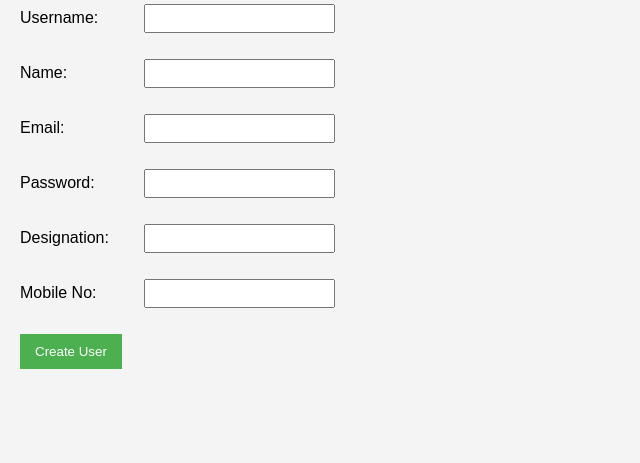
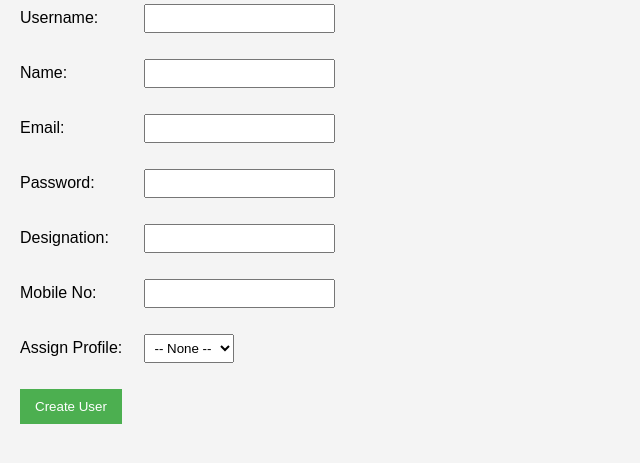
Before and after one commit to Yash7776/Nem-Models, a Django app: page / in a window 1280 px wide. Shown: the part 129-592 px from the top of the page, without its empty margins (0-640 px from the left). Run offline with Django 5.2, Linux system fonts and the light colour scheme.

Commit message:
When We Created New User It Will Ask Which Profile You Have To Allocate,At The Time User Creation,And Line Number Start From Zero

```diff
--- a/accounts/views.py
+++ b/accounts/views.py
@@ -56,6 +56,7 @@ def all_users(request):
     return render(request, 'accounts/all_users.html', {'rows': rows})
 
 def create_user(request):
+    profiles = Profile_header_all.objects.all()
     if request.method == 'POST':
         username = request.POST.get('username')
         name = request.POST.get('name')
@@ -63,8 +64,14 @@ def create_user(request):
         password = request.POST.get('password')
         designation = request.POST.get('designation')
         mobile_no = request.POST.get('mobile_no', '')
+        profile_id = request.POST.get('profile')
 
         user_id = User_header_all.get_or_assign_user_id(username)
+
+        # Set the profile directly on the initial row (line_no=0)
+        profile = None
+        if profile_id:
+            profile = get_object_or_404(Profile_header_all, profile_id=profile_id)
 
         user = User_header_all.objects.create(
             user_id=user_id,
@@ -75,11 +82,13 @@ def create_user(request):
             password=password,
             designation=designation,
             mobile_no=mobile_no,
-            profile=None,
+            profile=profile,  # Assign the profile directly here
             is_active=True
         )
+
         return redirect('accounts:user_detail', username=username)
-    return render(request, 'accounts/create_user.html')
+
+    return render(request, 'accounts/create_user.html', {'profiles': profiles})
 
 def edit_user(request, user_id):
     user = get_object_or_404(User_header_all, id=user_id)
--- a/templates/accounts/create_user.html
+++ b/templates/accounts/create_user.html
@@ -1,5 +1,5 @@
 {% extends 'base.html' %}
-{% block title %}Create User{% endblock %}
+{% block title %}Create New User{% endblock %}
 {% block content %}
 <h1>Create New User</h1>
 <form method="post">
@@ -11,11 +11,18 @@
     <p><label for="email">Email:</label>
     <input type="email" id="email" name="email"></p>
     <p><label for="password">Password:</label>
-    <input type="password" id="password" name="password" required></p>
+    <input típus="password" id="password" name="password" required></p>
     <p><label for="designation">Designation:</label>
     <input type="text" id="designation" name="designation" required></p>
     <p><label for="mobile_no">Mobile No:</label>
     <input type="text" id="mobile_no" name="mobile_no"></p>
+    <p><label for="profile">Assign Profile:</label>
+    <select id="profile" name="profile">
+        <option value="">-- None --</option>
+        {% for profile in profiles %}
+            <option value="{{ profile.profile_id }}">{{ profile.profile_name }} ({{ profile.profile_id }})</option>
+        {% endfor %}
+    </select></p>
     <button type="submit">Create User</button>
 </form>
 {% endblock %}
--- a/templates/accounts/edit_user.html
+++ b/templates/accounts/edit_user.html
@@ -51,7 +51,7 @@
             {% endif %}
         </li>
     {% empty %}
-        <li>No profiles assigned (Default: Line 0, Active)</li>
+        <li>No profiles assigned</li>
     {% endfor %}
 </ul>
 
```
Also changed, not shown: templates/accounts/user_detail.html (+10 -2 lines).
